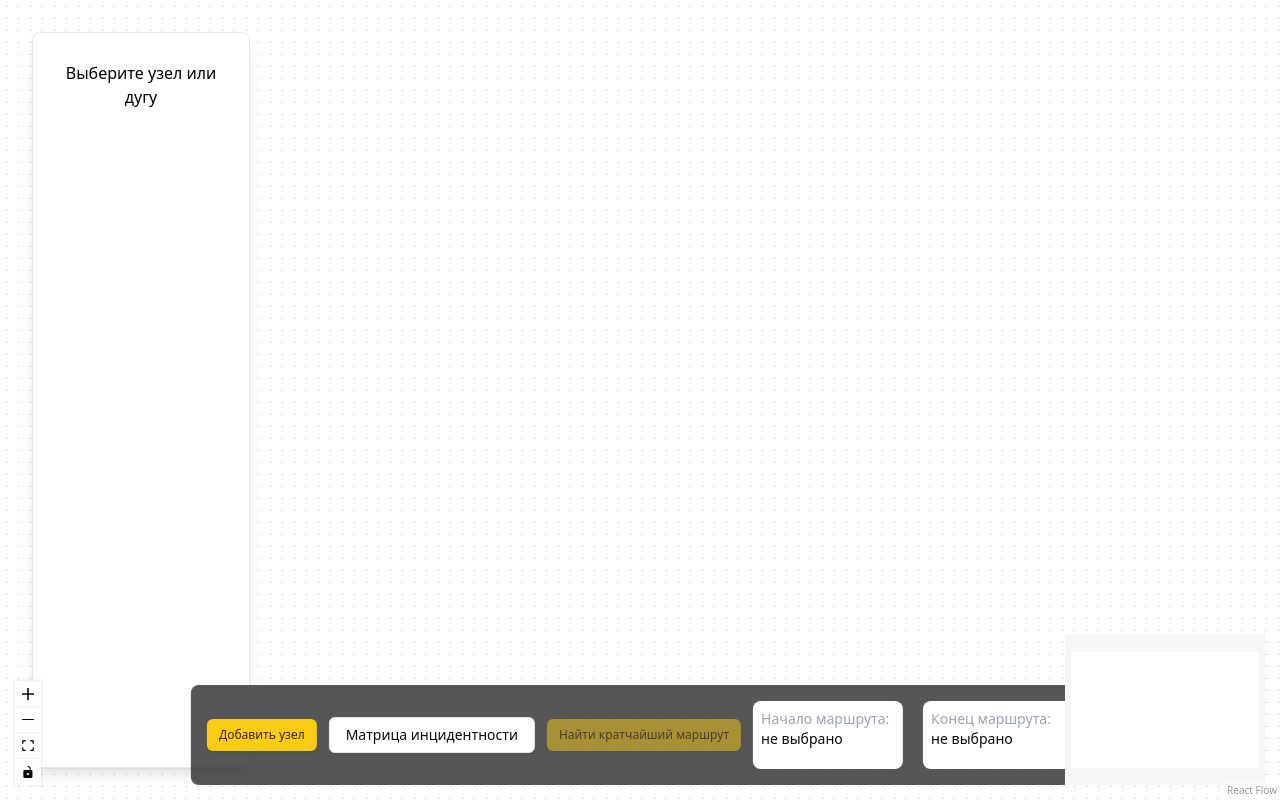
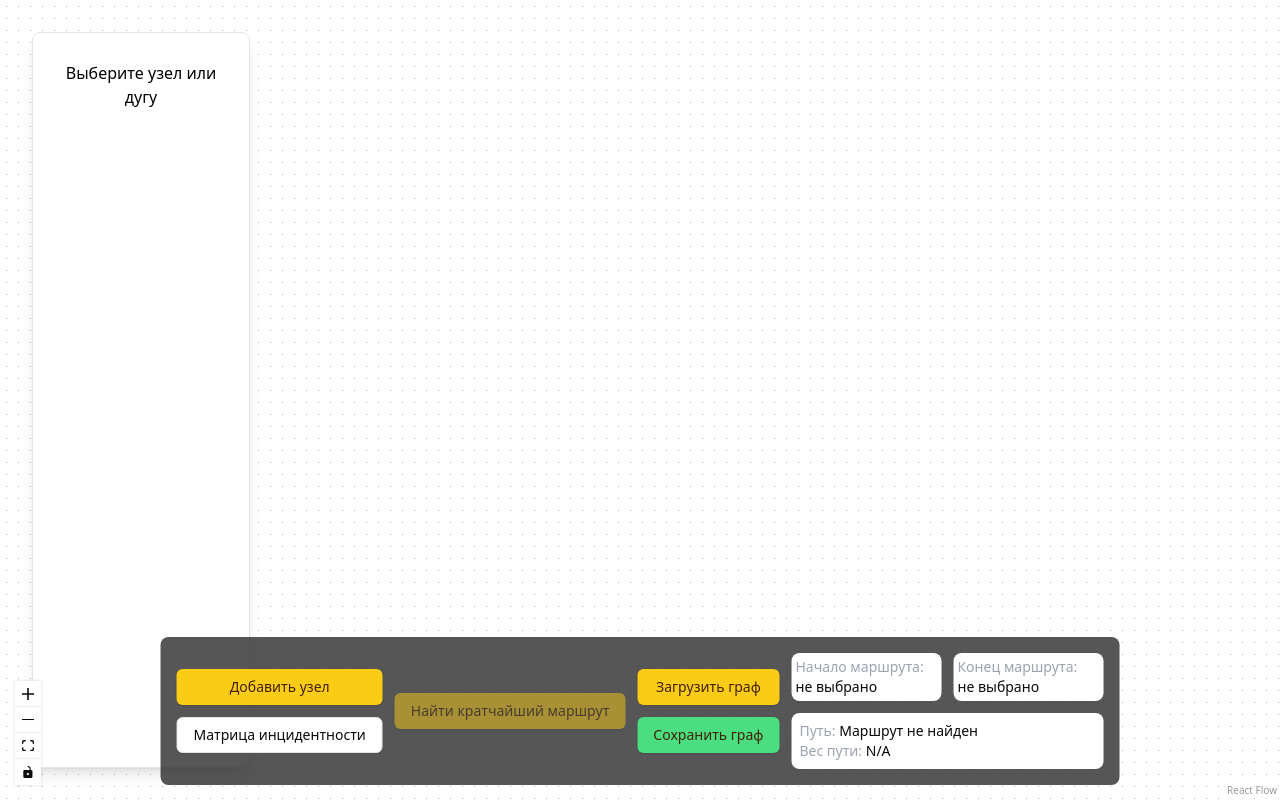
Before and after one commit to bruhmagedon/network-by-react-flow, a React (Vite) app: page / in a window 1280 px wide. Built offline with nearby package versions, Linux system fonts and the light colour scheme.

Commit message:
file system

```diff
--- a/src/app/GraphApp.tsx
+++ b/src/app/GraphApp.tsx
@@ -2,7 +2,7 @@
 import '@xyflow/react/dist/style.css';
 import Sidebar from '@/components/Sidebar';
 import { Navbar } from '@/components/Navbar';
-import { Background, Controls, MiniMap, ReactFlow } from '@xyflow/react';
+import { Background, Controls, ReactFlow } from '@xyflow/react';
 import { useGraphs } from '@/hooks/useGraphs';
 import { edgeTypes } from '@/features/edge';
 import { nodeTypes } from '@/features/node';
@@ -29,7 +29,7 @@ const GraphApp = () => {
         <Navbar />
         <Background className='bg-white' gap={12} size={1} />
         <Controls />
-        <MiniMap />
+        {/* <MiniMap /> */}
       </ReactFlow>
     </div>
   );
--- a/src/components/Navbar.tsx
+++ b/src/components/Navbar.tsx
@@ -3,17 +3,19 @@ import { useDispatch, useSelector } from 'react-redux';
 import { useNode } from '@/hooks/useNode';
 import { useDijkstra } from '@/hooks/useDijkstra';
 import { Button } from '@/components/ui/button';
-import { Panel } from '@xyflow/react';
+import { Node, Panel } from '@xyflow/react';
 import { StateSchema } from '@/app/store/StateSchema';
 import TableDrawer from './Drawer/Drawer';
 import { nodeActions } from '@/features/node';
 import { getNodeLabelById } from '@/features/node/model/nodeSlice';
 import { useHighlightEdges } from '@/hooks/useHighlightEdges';
+import { useState } from 'react';
+import { edgeActions } from '@/features/edge';
 
 export const Navbar = () => {
   const dispatch = useDispatch();
   const { addNode } = useNode();
-  const { findShortestPath } = useDijkstra();
+  const { findShortestPath, getNodeLabeForPath } = useDijkstra();
   const { resetPathEdges } = useHighlightEdges();
 
   const startNodeId = useSelector(
@@ -24,15 +26,91 @@ export const Navbar = () => {
   const startNodeLabel = useSelector((state: StateSchema) => getNodeLabelById(state, startNodeId));
   const endNodeLabel = useSelector((state: StateSchema) => getNodeLabelById(state, endNodeId));
 
+  // State для хранения пути и общего веса
+  const [shortestPath, setShortestPath] = useState<string[]>([]);
+  const [totalWeight, setTotalWeight] = useState<number | null>(null);
+
   const handleFindPath = () => {
     if (startNodeId && endNodeId) {
-      findShortestPath(startNodeId, endNodeId);
+      const { path, totalWeight } = findShortestPath(startNodeId, endNodeId);
+      setShortestPath(path); // Устанавливаем найденный путь
+      setTotalWeight(totalWeight); // Устанавливаем общий вес
     }
   };
 
   const handleResetPath = () => {
     resetPathEdges();
     dispatch(nodeActions.resetPathSelection());
+    setShortestPath([]); // Сбрасываем путь
+    setTotalWeight(null); // Сбрасываем вес
+  };
+
+  const handleSaveGraph = () => {
+    const nodes = JSON.parse(localStorage.getItem('graphNodes') || '[]');
+    const edges = JSON.parse(localStorage.getItem('graphEdges') || '[]');
+
+    const graph = {
+      nodes: nodes,
+      edges: edges
+    };
+
+    // Создаем элемент input для выбора имени и места сохранения файла
+    const blob = new Blob([JSON.stringify(graph, null, 2)], { type: 'application/json' });
+    const url = URL.createObjectURL(blob);
+
+    // Создаем элемент ссылки для сохранения
+    const a = document.createElement('a');
+    a.href = url;
+    a.download = 'graph.json'; // Имя файла по умолчанию
+
+    // Программный клик по ссылке
+    a.click();
+
+    // Освобождаем память
+    URL.revokeObjectURL(url);
+    alert('Граф успешно сохранен!');
+  };
+
+  const handleLoadGraph = (event: React.ChangeEvent<HTMLInputElement>) => {
+    const file = event.target.files?.[0];
+    if (!file) return;
+
+    const reader = new FileReader();
+    reader.onload = (e) => {
+      try {
+        const content = e.target?.result as string;
+        const graph = JSON.parse(content);
+
+        console.log(graph);
+
+        // Проверка структуры файла
+        if (!Array.isArray(graph.nodes) || !Array.isArray(graph.edges)) {
+          throw new Error("Файл имеет неверную структуру. Ожидаются массивы 'nodes' и 'edges'.");
+        }
+
+        // Проверка позиции узлов
+        const nodesWithPosition = graph.nodes.map((node: Node) => ({
+          ...node,
+          position: node.position || { x: 0, y: 0 } // Устанавливаем позицию по умолчанию, если отсутствует
+        }));
+
+        // Обновляем localStorage
+        localStorage.setItem('graphNodes', JSON.stringify(nodesWithPosition));
+        localStorage.setItem('graphEdges', JSON.stringify(graph.edges));
+
+        // Обновляем ReduxStore
+        dispatch(nodeActions.setNodes(nodesWithPosition));
+        dispatch(edgeActions.setEdges(graph.edges));
+
+        alert('Граф успешно загружен!');
+      } catch (error) {
+        const err = error as Error;
+        console.error('Ошибка при загрузке графа:', err.message);
+        alert('Не удалось загрузить граф. Проверьте файл на корректность.');
+      }
+    };
+
+    reader.readAsText(file);
   };
 
   return (
@@ -40,29 +118,59 @@ export const Navbar = () => {
       position='bottom-center'
       className='bg-[#2c2c2c]/80 p-4 rounded-lg flex items-center gap-3'
     >
-      <Button size='sm' onClick={addNode}>
-        Добавить узел
-      </Button>
-      <TableDrawer />
-      <div className='flex flex-col gap-1'>
-        <Button size='sm' onClick={handleFindPath} disabled={!startNodeId || !endNodeId}>
+      <div className='flex flex-col gap-3'>
+        <Button onClick={addNode}>Добавить узел</Button>
+        <TableDrawer />
+      </div>
+      <div className='flex flex-col gap-3'>
+        <Button onClick={handleFindPath} disabled={!startNodeId || !endNodeId}>
           Найти кратчайший маршрут
         </Button>
         {(startNodeId || endNodeId) && (
-          <Button size='sm' variant='destructive' onClick={handleResetPath}>
+          <Button variant='destructive' onClick={handleResetPath}>
             Сброс маршрута
           </Button>
         )}
       </div>
+      {/* Кнопки для нового функционала */}
+      <div className='flex flex-col gap-3'>
+        {/* Кнопка загрузки графа */}
+        <Button>
+          <label>
+            Загрузить граф
+            <input
+              type='file'
+              accept='.json'
+              onChange={handleLoadGraph}
+              style={{ display: 'none' }}
+            />
+          </label>
+        </Button>
 
-      <div className='flex gap-5'>
-        <div className='text-sm bg-white p-2 rounded-lg w-[150px] h-[68px]'>
-          <span className='text-gray-400'>Начало маршрута:</span> <br />
-          {startNodeLabel || 'не выбрано'}
+        {/* Кнопка сохранения графа */}
+        <Button className='bg-green-400 hover:bg-green-500' onClick={handleSaveGraph}>
+          Сохранить граф
+        </Button>
+      </div>
+      <div className='flex flex-col gap-3 '>
+        <div className='flex gap-3 '>
+          <div className='text-sm bg-white p-1 rounded-lg w-[150px] h-full'>
+            <span className='text-gray-400'>Начало маршрута:</span> <br />
+            {startNodeLabel || 'не выбрано'}
+          </div>
+          <div className='text-sm bg-white p-1 rounded-lg w-[150px] h-full'>
+            <span className='text-gray-400'>Конец маршрута:</span> <br />
+            {endNodeLabel || 'не выбрано'}
+          </div>
         </div>
-        <div className='text-sm bg-white p-2 rounded-lg w-[150px]'>
-          <span className='text-gray-400'>Конец маршрута:</span> <br />
-          {endNodeLabel || 'не выбрано'}
+        <div className='text-sm bg-white p-2 rounded-lg flex-1'>
+          <span className='text-gray-400'>Путь:</span>{' '}
+          {shortestPath.length > 0
+            ? shortestPath.map((nodeId) => getNodeLabeForPath(nodeId)).join(' → ')
+            : 'Маршрут не найден'}{' '}
+          <br />
+          <span className='text-gray-400'>Вес пути: </span>{' '}
+          {totalWeight !== null ? totalWeight : 'N/A'}
         </div>
       </div>
     </Panel>
--- a/src/components/Sidebar.tsx
+++ b/src/components/Sidebar.tsx
@@ -21,6 +21,7 @@ const Sidebar = () => {
 
   const [newLabel, setNewLabel] = useState('');
   const [weights, setWeights] = useState<{ [key: string]: string }>({}); // Храним вес для каждой дуги
+  const [error, setError] = useState<string | null>(null);
 
   // Обновление состояния весов при выборе новой дуги
   useEffect(() => {
@@ -56,8 +57,9 @@ const Sidebar = () => {
     if (isValidWeight(weight)) {
       updateEdgeLabel(id, weight);
       setWeights((prev) => ({ ...prev, [id]: '' })); // Сбрасываем поле после изменения для этой дуги
+      setError(null);
     } else {
-      alert('Введите положительное число больше 0');
+      setError('Вес должен быть положительным числом.');
     }
   };
 
@@ -143,6 +145,7 @@ const Sidebar = () => {
         onChange={(e) => handleWeightChange(edge.id, e.target.value)} // Изменяем вес для конкретной дуги
         placeholder='Новый вес дуги'
       />
+      {error && <span className='text-xs text-red-500'>{error}</span>}
       <Button onClick={() => handleUpdateWeight(edge.id)} size='sm' className='w-full mt-2'>
         Изменить вес
       </Button>
--- a/src/features/node/index.ts
+++ b/src/features/node/index.ts
@@ -1,3 +1,3 @@
 export { type NodeSchema, nodeTypes } from './model/NodeSchema';
 export { getNodes } from './selectors/getNodes';
-export { nodeActions, nodeReducer } from './model/nodeSlice';
+export { nodeActions, nodeReducer, getNodeLabelById } from './model/nodeSlice';
--- a/src/hooks/useDijkstra.ts
+++ b/src/hooks/useDijkstra.ts
@@ -1,10 +1,8 @@
-import { useSelector, useDispatch } from 'react-redux';
-import { edgeActions, getEdges } from '@/features/edge';
+import { useSelector } from 'react-redux';
+import { getEdges } from '@/features/edge';
 import { Node, Edge } from '@xyflow/react';
-import { StateSchema } from '@/app/store/StateSchema';
 import { getNodes } from '@/features/node';
 import { useHighlightEdges } from './useHighlightEdges';
-import { NodeData } from '@/features/node/model/NodeSchema';
 
 export const useDijkstra = () => {
   const nodes: Node[] = useSelector(getNodes);
@@ -12,17 +10,20 @@ export const useDijkstra = () => {
   const { highlightPathEdges } = useHighlightEdges();
 
   // Вспомогательная функция для получения названия узла по его ID
-  const getNodeLabelById = (nodeId: string) => {
+  const getNodeLabeForPath = (nodeId: string) => {
     const node = nodes.find((node) => node.id === nodeId);
     return (node?.data.label as string) || nodeId; // Если узел не найден, возвращаем ID
   };
 
-  const findShortestPath = (startNodeId: string, endNodeId: string): string[] => {
+  const findShortestPath = (
+    startNodeId: string,
+    endNodeId: string
+  ): { path: string[]; totalWeight: number } => {
     console.log(
       'Запуск алгоритма Дейкстра от',
-      getNodeLabelById(startNodeId),
+      getNodeLabeForPath(startNodeId),
       'до',
-      getNodeLabelById(endNodeId)
+      getNodeLabeForPath(endNodeId)
     );
 
     // Типизация для хранения расстояний и предыдущих узлов
@@ -32,19 +33,18 @@ export const useDijkstra = () => {
 
     // Инициализация расстояний и непосещённых узлов
     nodes.forEach((node) => {
-      distances[node.id] = Infinity; // Растояние пока бесконечность (узел недостижим)
+      distances[node.id] = Infinity; // Расстояние пока бесконечность (узел недостижим)
       previous[node.id] = null; // Предыдущий узел для каждого узла как null
       unvisitedNodes.add(node.id); // Добавляем узел в множество непосещённых
     });
 
     distances[startNodeId] = 0; // Устанавливаем начальное расстояние для стартового узла
-    // Преобразуем `distances` для логирования с названиями узлов
+
     const labeledDistances = Object.fromEntries(
-      Object.entries(distances).map(([id, dist]) => [getNodeLabelById(id), dist])
+      Object.entries(distances).map(([id, dist]) => [getNodeLabeForPath(id), dist])
     );
     console.log('Инициализированные расстояния:', labeledDistances);
 
-    // Пока не посетили все узлы
     while (unvisitedNodes.size > 0) {
       // Находим узел с минимальным расстоянием среди непосещенных
       const currentNodeId = Array.from(unvisitedNodes).reduce(
@@ -54,7 +54,7 @@ export const useDijkstra = () => {
 
       console.log(
         'Текущий узел:',
-        getNodeLabelById(startNodeId),
+        getNodeLabeForPath(currentNodeId),
         'с расстоянием:',
         distances[currentNodeId]
       );
@@ -74,16 +74,16 @@ export const useDijkstra = () => {
           const alt = distances[currentNodeId] + parseFloat(edge.label as string);
           console.log(
             'Рассматриваем ребро',
-            getNodeLabelById(edge.source),
+            getNodeLabeForPath(edge.source),
             '→',
-            getNodeLabelById(edge.target),
+            getNodeLabeForPath(edge.target),
             'с весом',
             edge.label
           );
           if (alt < distances[edge.target]) {
             distances[edge.target] = alt; // Обновляем расстояние до узла
             previous[edge.target] = currentNodeId; // Обновляем предыдущий узел
-            console.log('Обновляем расстояние для', getNodeLabelById(edge.target), 'до', alt);
+            console.log('Обновляем расстояние для', getNodeLabeForPath(edge.target), 'до', alt);
           }
         });
     }
@@ -91,22 +91,37 @@ export const useDijkstra = () => {
     // Восстанавливаем путь от конечного узла до начального
     const path: string[] = [];
     let currentNodeId = endNodeId;
+    let totalWeight = 0; // Общий вес пути
+
     while (previous[currentNodeId]) {
       path.unshift(currentNodeId);
+      const edge = edges.find(
+        (edge) => edge.source === previous[currentNodeId] && edge.target === currentNodeId
+      );
+      // Преобразуем label в число для расчета общего веса
+      const weight = edge ? parseFloat(String(edge.label)) : 0;
+      totalWeight += weight;
+
       currentNodeId = previous[currentNodeId]!;
     }
 
     if (currentNodeId === startNodeId) {
-      path.unshift(startNodeId); // Если достигли начального узла, добавляем его в путь
+      path.unshift(startNodeId);
     }
 
-    console.log('Кратчайший путь:', path.map((nodeId) => getNodeLabelById(nodeId)).join(' → '));
-    if (path.length == 0) {
+    console.log(
+      'Кратчайший путь:',
+      path.map((nodeId) => getNodeLabeForPath(nodeId)).join(' → '),
+      'с общим весом:',
+      totalWeight
+    );
+    if (path.length === 0) {
       alert('Невозможно построить маршрут по этим нодам');
     }
     highlightPathEdges(path);
-    return path;
+
+    return { path, totalWeight };
   };
 
-  return { findShortestPath };
+  return { findShortestPath, getNodeLabeForPath };
 };
```
